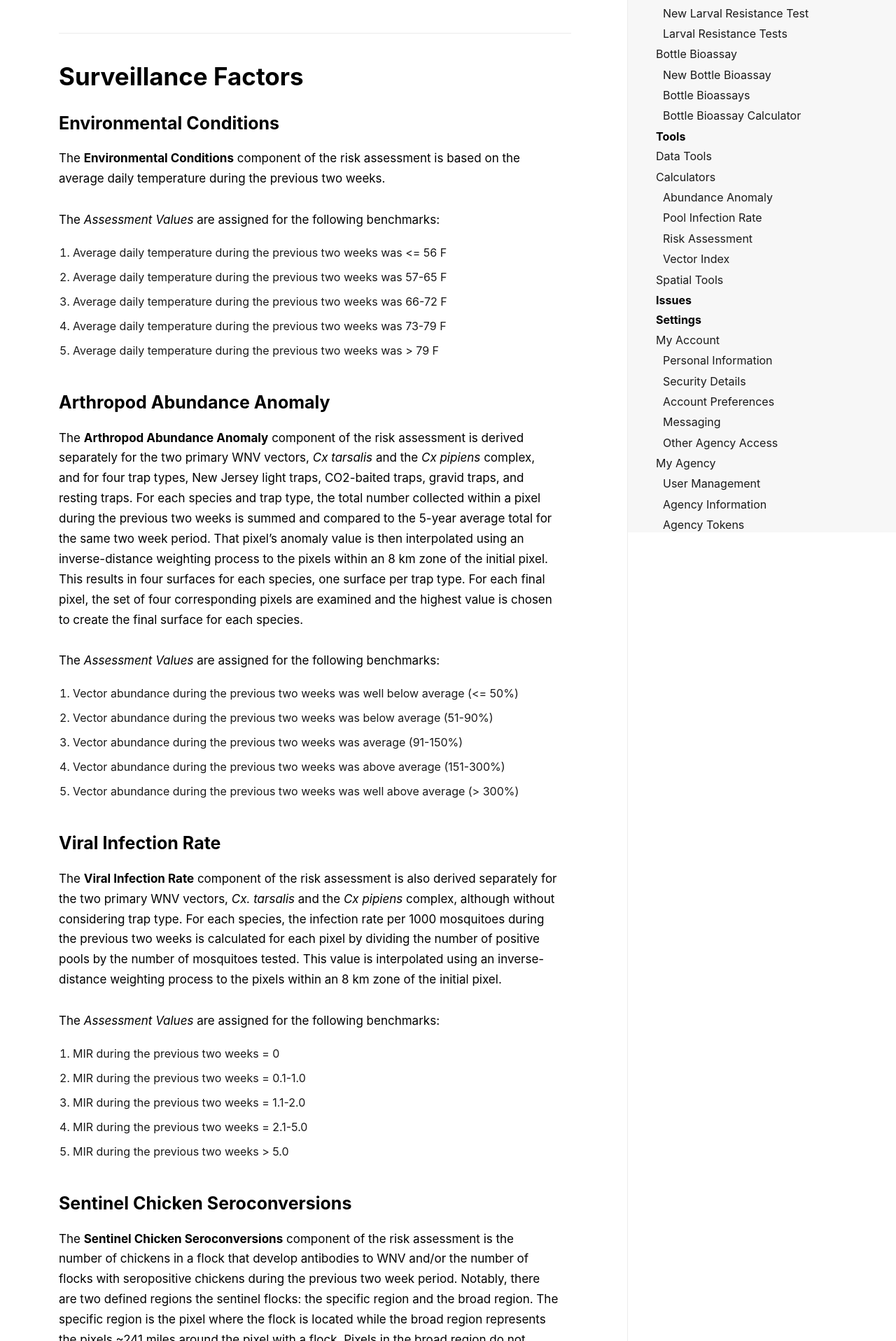
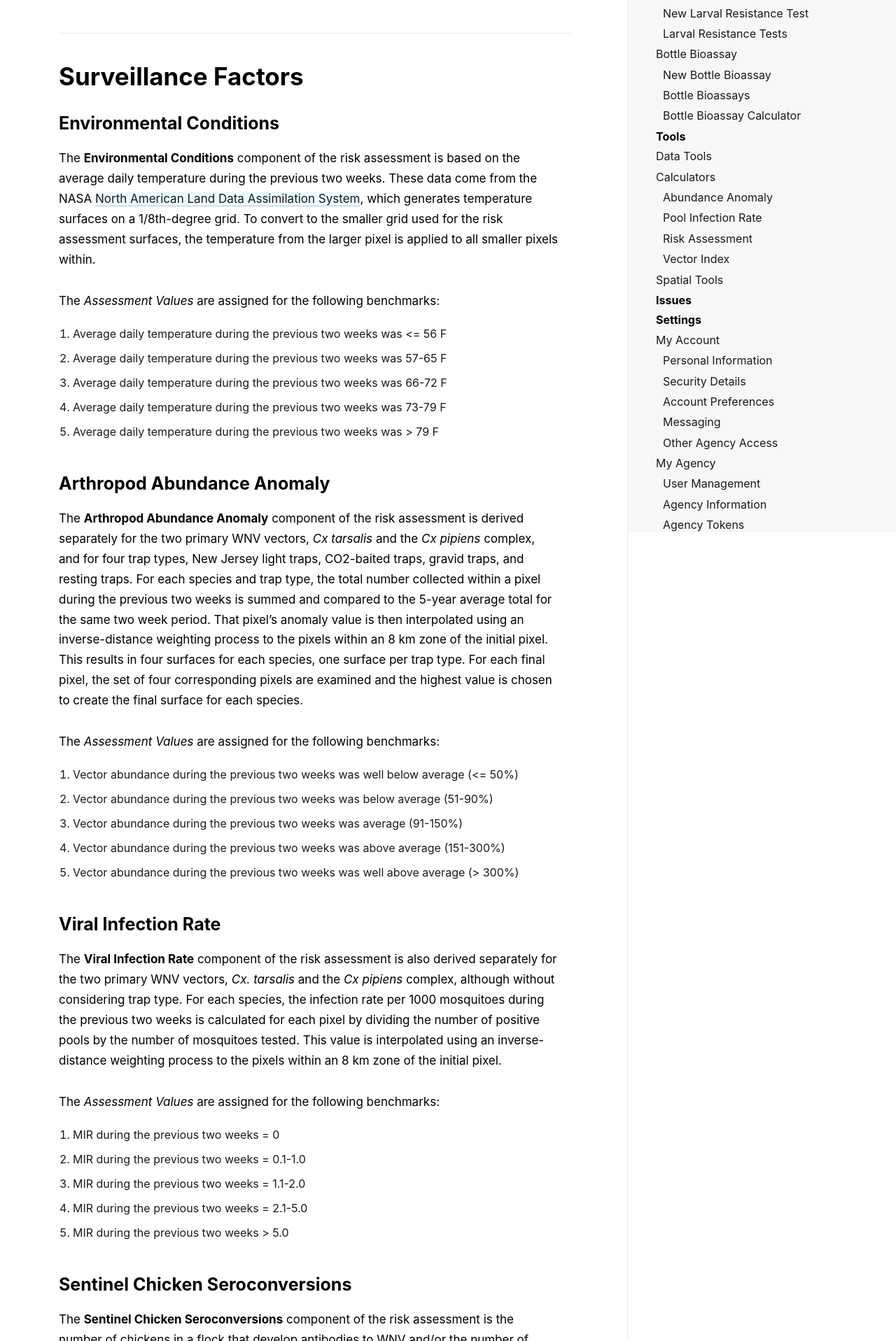
Before and after one commit to tlvaldepena/vectorsurv.org, a Jekyll site: the page built from _docs/tools/risk_assessment_plan.md, in a window 1280 px wide. Shown: the part 1056-2973 px from the top of the page at 70% size. Built offline with Jekyll 4.4.1, drawn with Linux system fonts in a browser that asks for light colours; some of the changed text lies outside the part shown.

Commit message:
Add NLDAS site

```diff
--- a/_docs/tools/risk_assessment_plan.md
+++ b/_docs/tools/risk_assessment_plan.md
@@ -16,7 +16,7 @@ There are five surveillance factors that comprise the risk surface: **Environmen
 
 ### Environmental Conditions
 
-The **Environmental Conditions** component of the risk assessment is based on the average daily temperature during the previous two weeks.
+The **Environmental Conditions** component of the risk assessment is based on the average daily temperature during the previous two weeks. These data come from the NASA [North American Land Data Assimilation System](https://ldas.gsfc.nasa.gov/nldas), which generates temperature surfaces on a 1/8th-degree grid. To convert to the smaller grid used for the risk assessment surfaces, the temperature from the larger pixel is applied to all smaller pixels within.
 
 The *Assessment Values* are assigned for the following benchmarks:
 
```
Also changed, not shown: other parts of _docs/tools/risk_assessment_plan.md (+2 -2 lines).
